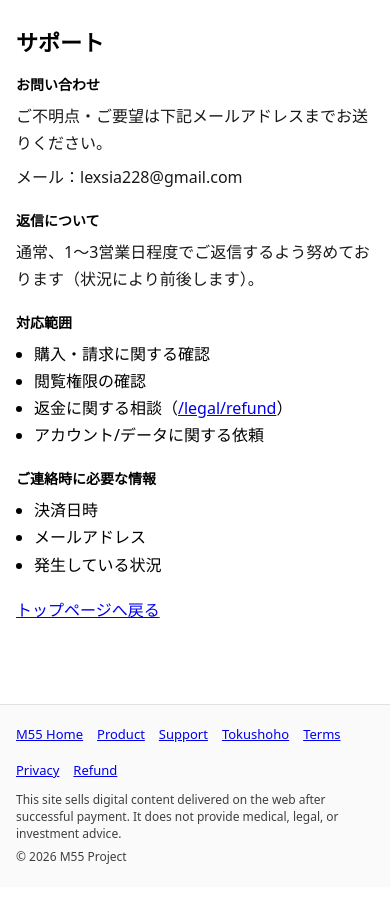
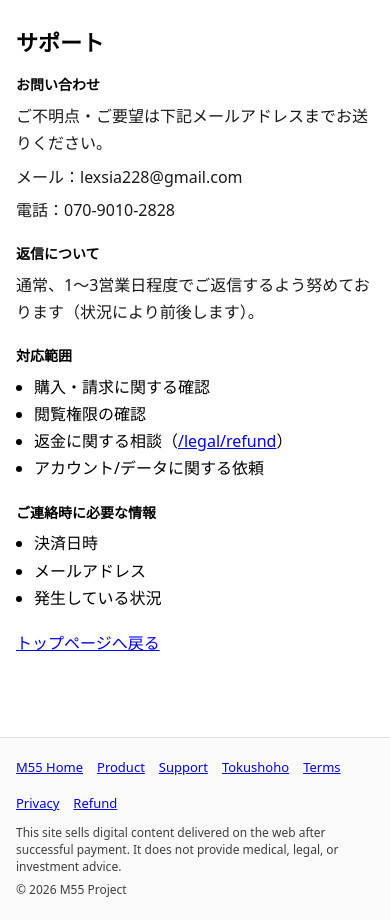
Before and after one commit to lexsia228/M55-soul, a Next.js app: page /support in a window 390 px wide. Before the commit the page ends 887 px from the top, so only its background shows below. Built offline with nearby package versions, Linux system fonts and the light colour scheme.

Commit message:
fix(audit): finalize support page with phone 070-9010-2828

```diff
--- a/app/support/page.tsx
+++ b/app/support/page.tsx
@@ -16,6 +16,9 @@ export default function SupportPage() {
         </p>
         <p style={{ margin: 0, opacity: 0.9 }}>
           メール：lexsia228@gmail.com
+        </p>
+        <p style={{ margin: "6px 0 0", opacity: 0.9 }}>
+          電話：070-9010-2828
         </p>
       </section>
 
```
